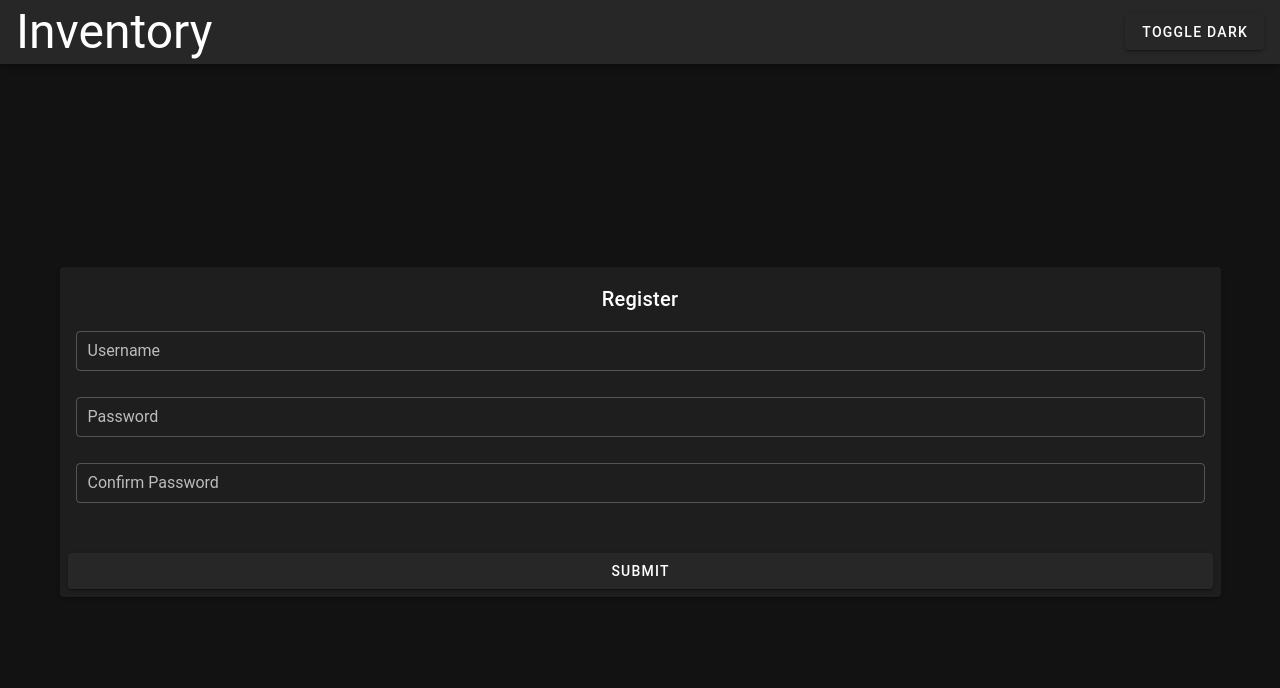
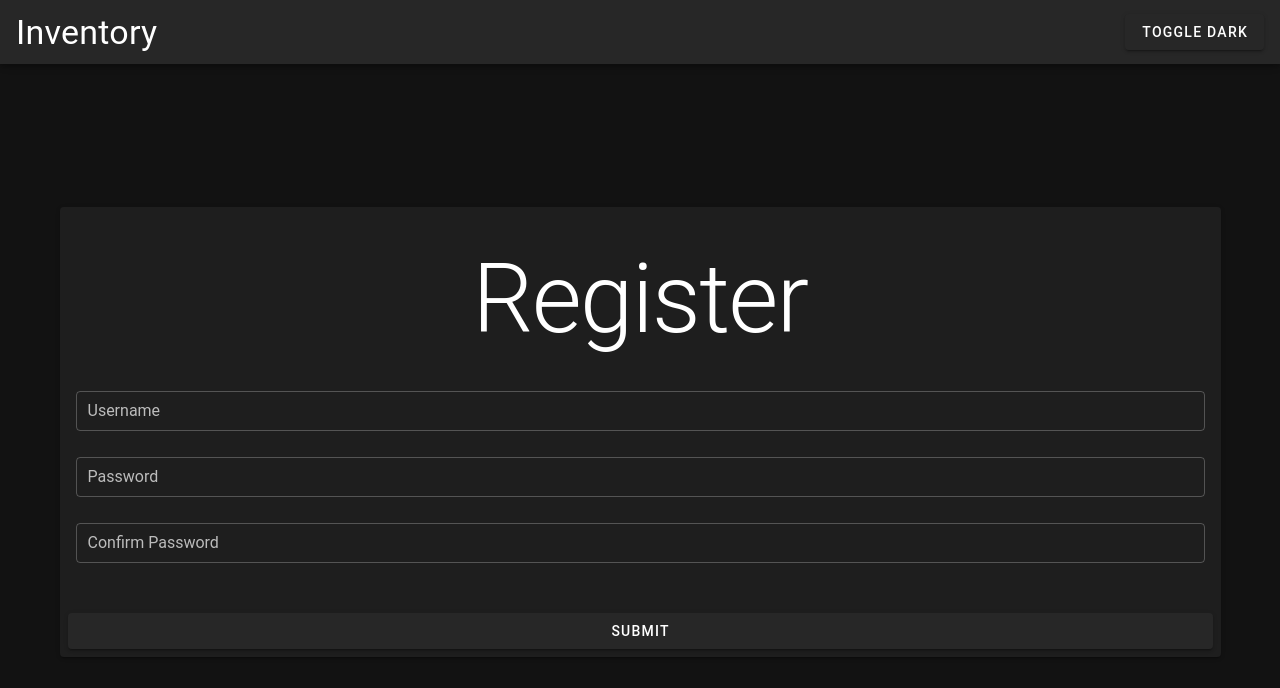
Before and after one commit to SirMathhman/Inventory, a Vue app in the folder front-end/: page / in a window 1280 px wide. Shown: the top 688 px of the page. Built offline with nearby package versions, Linux system fonts and the light colour scheme; a small style sheet from the web is missing.

Commit message:
More cleanup

```diff
--- a/front-end/src/App.vue
+++ b/front-end/src/App.vue
@@ -3,7 +3,7 @@
     <v-app-bar app>
       <v-container fluid>
         <v-row align="center" justify="space-between">
-          <span class="ma-0 pa-0 text-center text-h3">
+          <span class="ma-0 pa-0 text-center text-h4">
             Inventory
           </span>
           <v-btn v-on:click="$vuetify.theme.dark = !$vuetify.theme.dark">
--- a/front-end/src/components/RegisterView.vue
+++ b/front-end/src/components/RegisterView.vue
@@ -6,9 +6,9 @@
           <v-card-title>
             <v-container>
               <v-row align="center" justify="center">
-                  <span class="text-center ma-0 pa-0">
-                    Register
-                  </span>
+                <span class="text-center ma-7 pa-0 text-h1">
+                  Register
+                </span>
               </v-row>
             </v-container>
           </v-card-title>
@@ -18,7 +18,7 @@
             <RegisterInput :password="true" label="Confirm Password"/>
           </v-card-text>
           <v-card-actions>
-            <v-btn width="100%">
+            <v-btn block>
               Submit
             </v-btn>
           </v-card-actions>
```
